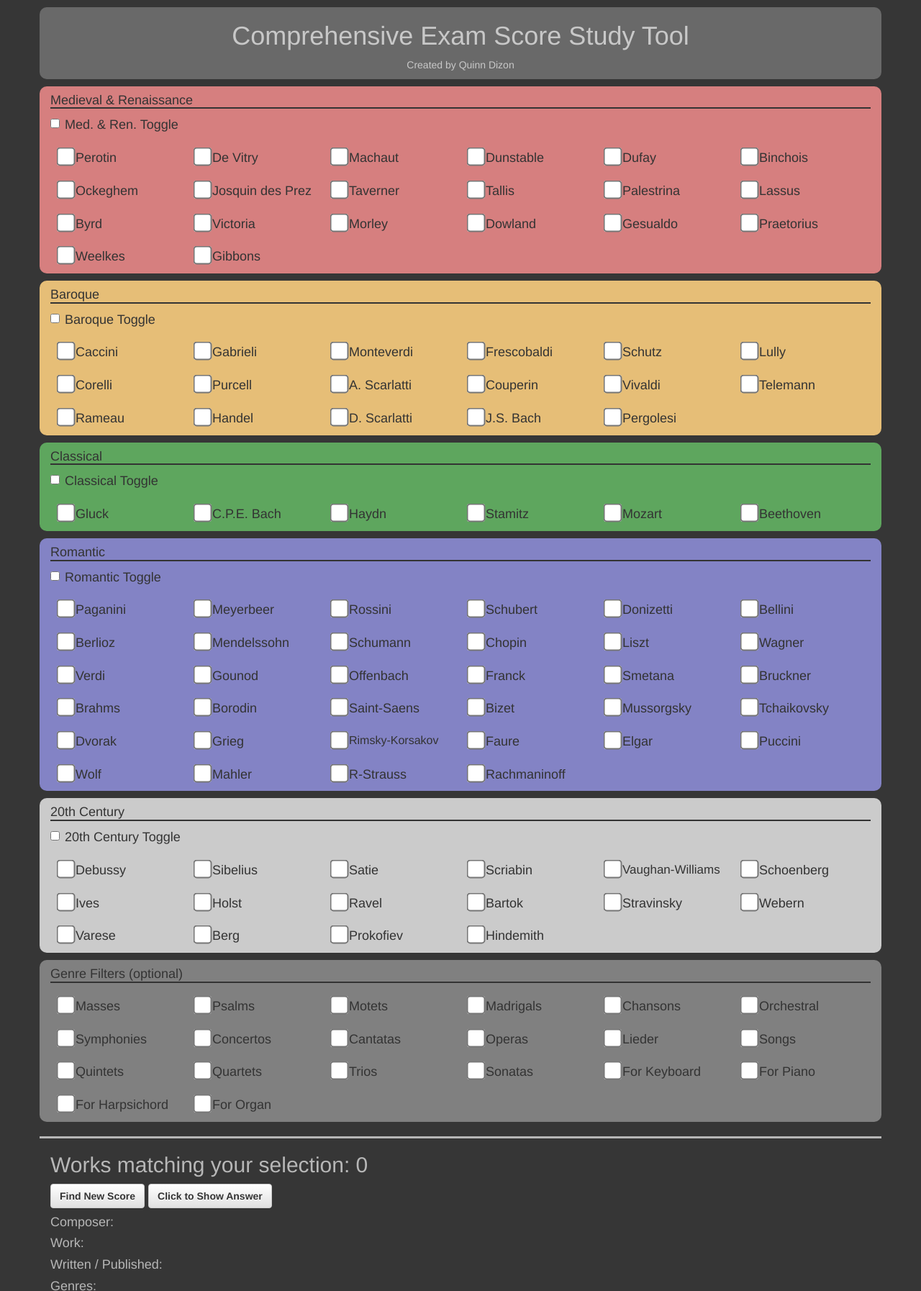
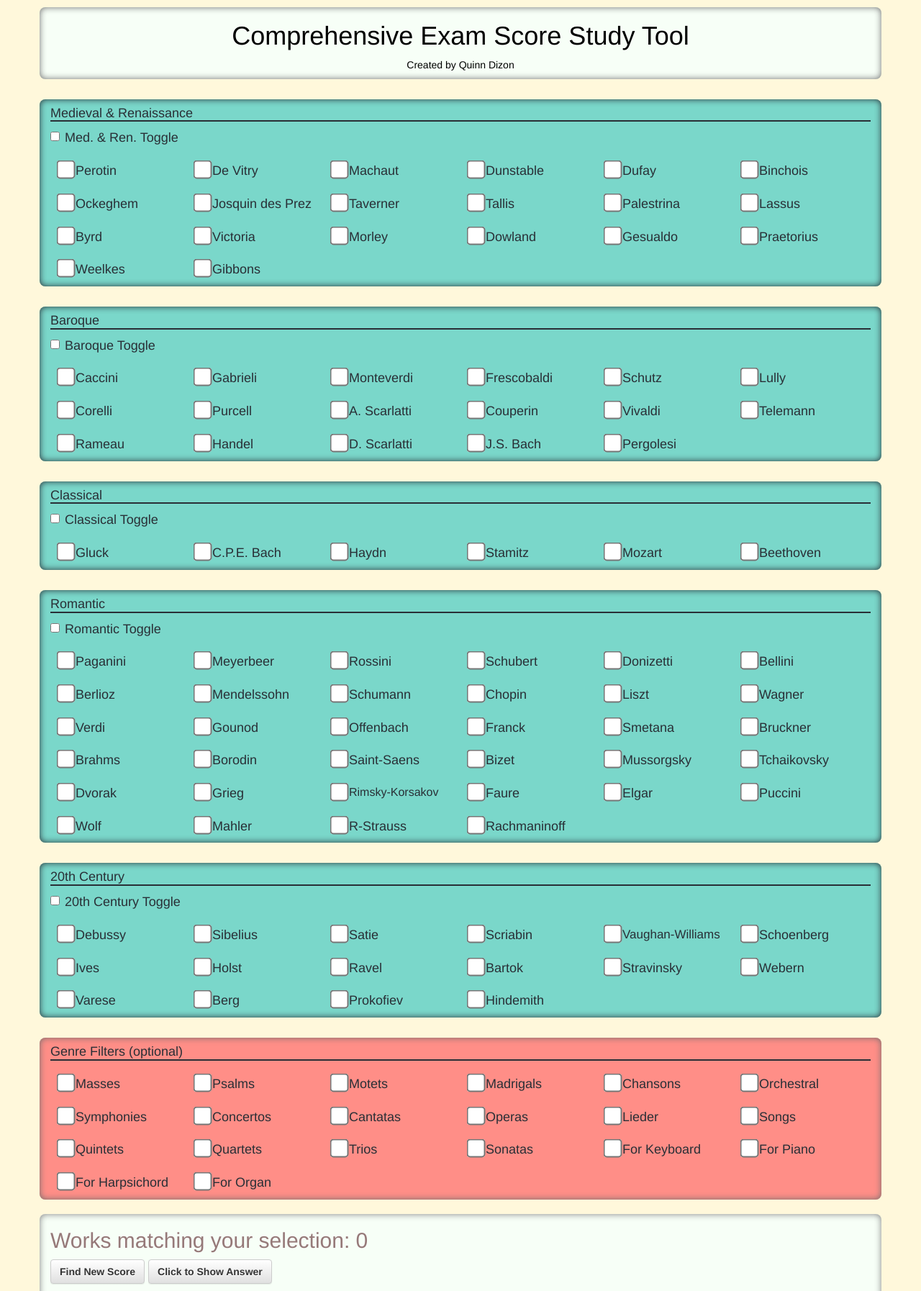
Before and after one commit to QED0711/scorestudy, a plain HTML site: page index.html in a window 1280 px wide. Shown: the top 1794 px of the page at 72% size. Drawn offline with Linux system fonts and the light colour scheme.

Commit message:
styling changes

```diff
--- a/assets/css/main.css
+++ b/assets/css/main.css
@@ -1,5 +1,6 @@
 body {
-  background-color:rgb(54,54,54);
+  background-color: rgb(255, 248, 219);
+  color: #292F36;
 }
 
 #main {
@@ -9,9 +10,11 @@ body {
 #banner {
   text-align:center;
   margin-top:10px;
-  background-color:rgb(105,105,105);
-  border-radius:10px;
-  color:rgb(200,200,200);
+  background-color:#F7FFF7;
+  border-radius:8px;
+  color:rgb(0, 0, 0);
+
+  box-shadow: inset 0 0 10px rgb(109, 109, 109);
 }
 
 .section-heading {
@@ -23,23 +26,28 @@ label {
   font-size:18px;
 }
 
+
+.period {
+  margin:2em auto;
+  border-radius:8px;
+  box-shadow:  inset 0 0 10px #292F36;
+  background-color: rgba(78, 205, 197, 0.75);
+}
+
+
 #genres {
   margin-top:10px;
-  background-color:grey;
-  border-radius:10px;
+  border-radius:8px;
   margin-bottom:20px;
-}
-
-.period {
-  margin-top:10px;
-  border-radius:10px;
+  box-shadow: inset 0 0 10px rgb(109, 109, 109);
+  background-color: rgba(255, 107, 107, 0.75);
 }
 
 .check {
   transform:scale(2);
 }
 
-.early {
+/* .early {
   background-color:rgb(214,127,127);
 }
 
@@ -57,15 +65,14 @@ label {
 
 .twentieth {
   background-color:rgb(203,203,203);
-}
+} */
 
 #work-info {
-  border-style:solid hidden hidden hidden;
-  border-color:rgb(183,183,183);
-}
-
-.imfo-text {
-  color:rgb(183,183,183);
+  /* border-style:solid hidden hidden hidden; */
+  border-radius: 8px;
+  box-shadow: inset 0 0 10px rgb(127, 127, 127);
+  color:rgb(150, 121, 121);
+  background-color: #F7FFF7;
 }
 
 .answer {
```
